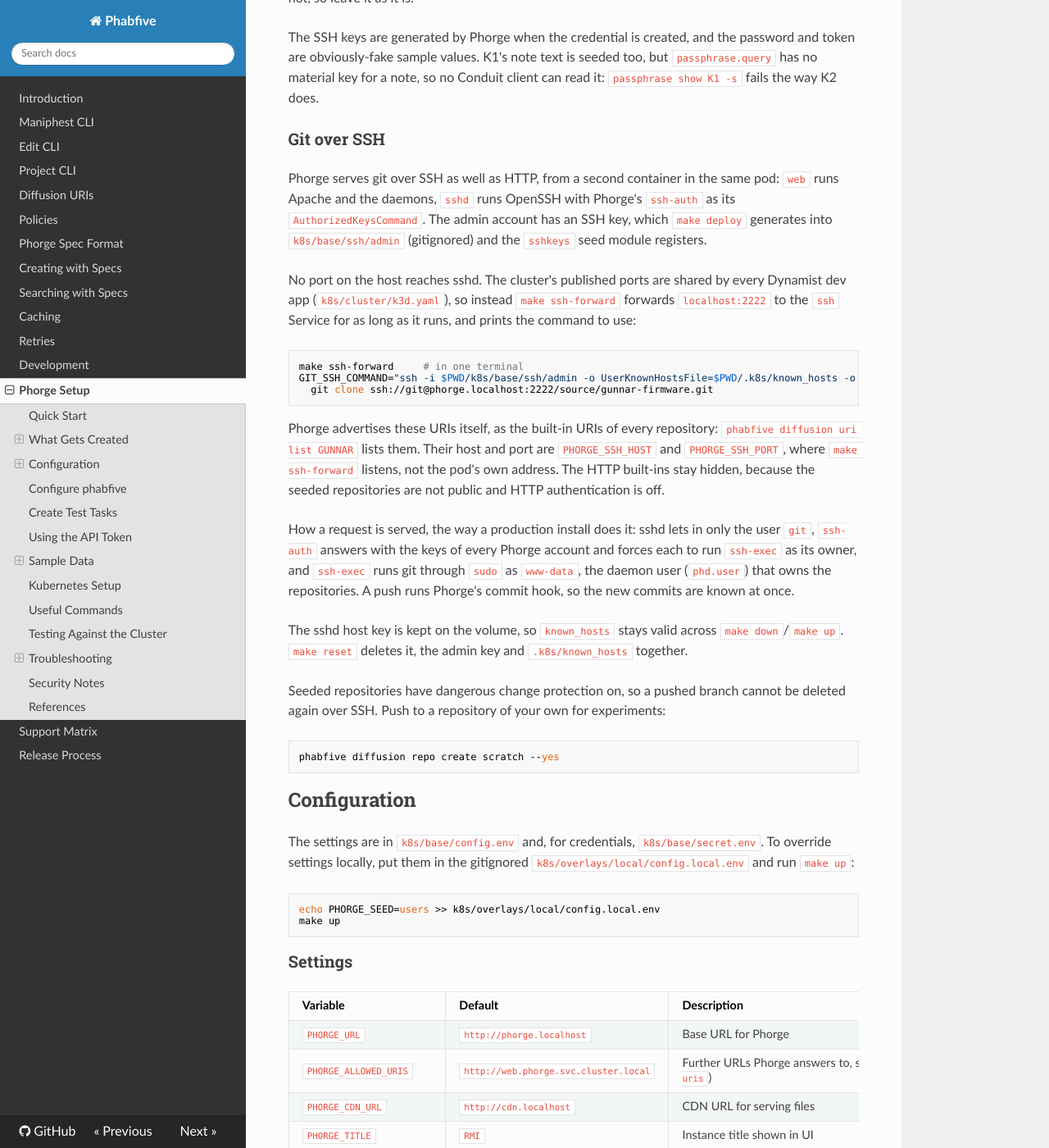
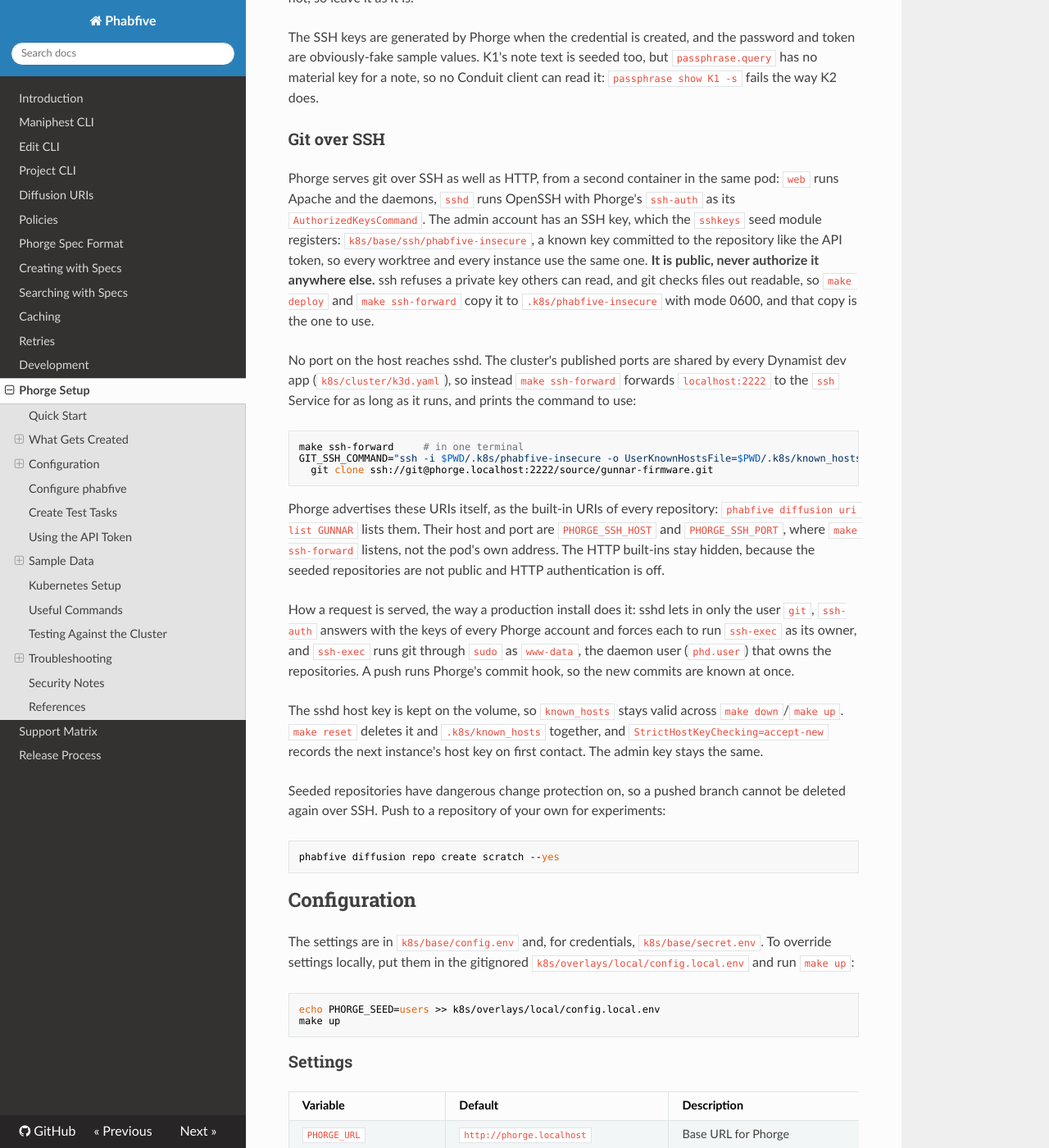
Before and after one commit to dynamist/phabfive, an MkDocs documentation site: the page built from docs/phorge-setup.md, in a window 1280 px wide and 1400 px high, scrolled down 5123 px. Shown: the whole window at 82% size. Built offline with MkDocs 1.6.1, drawn with Linux system fonts in a browser that asks for light colours; nearby versions of some CDN libraries; some of the changed text lies outside the part shown.

Commit message:
chore: use a known SSH key for the local Phorge's admin
`make deploy` generated the admin's SSH key into k8s/base/ssh/ of the
worktree that deployed, so every other worktree sharing the k3d instance
had no key: git over SSH did not work there, and tests/k8s/test_ssh.py and
`kubectl kustomize k8s/overlays/ci` failed for want of the file.

Commit a known key instead, k8s/base/ssh/phabfive-insecure, public on
purpose like api-supersecr3tapikeyfordevelop1. ssh refuses a private key
others can read and git checks it out 0644, so `make deploy` and `make
ssh-forward` use a 0600 copy in .k8s/, and test_ssh.py makes its own.
`make reset` keeps the key, and `make validate` no longer needs one
generated. The seed adds the new key next to an old one, so a running
instance needs no reset. `make creds` prints the full GIT_SSH_COMMAND with
StrictHostKeyChecking=accept-new, since each reset brings a new host key.

detect-private-key excludes the file. trufflehog reports it only as
unverified, which CI and the hook do not fail on.

Co-Authored-By: Claude Opus 5.5 <noreply@anthropic.com>

````diff
--- a/.pre-commit-config.yaml
+++ b/.pre-commit-config.yaml
@@ -30,6 +30,8 @@ repos:
       - id: detect-aws-credentials
         args: [--allow-missing-credentials]
       - id: detect-private-key
+        # The local Phorge's dev key, public on purpose, see k8s/base/ssh/README.md
+        exclude: ^k8s/base/ssh/phabfive-insecure$
       - id: end-of-file-fixer
         exclude: |
           (?x)
--- a/docs/phorge-setup.md
+++ b/docs/phorge-setup.md
@@ -211,8 +211,12 @@ client can read it: `passphrase show K1 -s` fails the way K2 does.
 Phorge serves git over SSH as well as HTTP, from a second container in the
 same pod: `web` runs Apache and the daemons, `sshd` runs OpenSSH with Phorge's
 `ssh-auth` as its `AuthorizedKeysCommand`. The admin account has an SSH key,
-which `make deploy` generates into `k8s/base/ssh/admin` (gitignored) and the
-`sshkeys` seed module registers.
+which the `sshkeys` seed module registers: `k8s/base/ssh/phabfive-insecure`, a
+known key committed to the repository like the API token, so every worktree and
+every instance use the same one. **It is public, never authorize it anywhere
+else.** ssh refuses a private key others can read, and git checks files out
+readable, so `make deploy` and `make ssh-forward` copy it to
+`.k8s/phabfive-insecure` with mode 0600, and that copy is the one to use.
 
 No port on the host reaches sshd. The cluster's published ports are shared by
 every Dynamist dev app (`k8s/cluster/k3d.yaml`), so instead `make ssh-forward`
@@ -221,7 +225,7 @@ and prints the command to use:
 
 ```bash
 make ssh-forward     # in one terminal
-GIT_SSH_COMMAND="ssh -i $PWD/k8s/base/ssh/admin -o UserKnownHostsFile=$PWD/.k8s/known_hosts -o StrictHostKeyChecking=accept-new" \
+GIT_SSH_COMMAND="ssh -i $PWD/.k8s/phabfive-insecure -o UserKnownHostsFile=$PWD/.k8s/known_hosts -o StrictHostKeyChecking=accept-new" \
   git clone ssh://git@phorge.localhost:2222/source/gunnar-firmware.git
 ```
 
@@ -238,8 +242,9 @@ and forces each to run `ssh-exec` as its owner, and `ssh-exec` runs git through
 A push runs Phorge's commit hook, so the new commits are known at once.
 
 The sshd host key is kept on the volume, so `known_hosts` stays valid across
-`make down`/`make up`. `make reset` deletes it, the admin key and
-`.k8s/known_hosts` together.
+`make down`/`make up`. `make reset` deletes it and `.k8s/known_hosts`
+together, and `StrictHostKeyChecking=accept-new` records the next instance's
+host key on first contact. The admin key stays the same.
 
 Seeded repositories have dangerous change protection on, so a pushed branch
 cannot be deleted again over SSH. Push to a repository of your own for
@@ -401,7 +406,7 @@ phorge/seed/
 | `tasks` | users, projects, spaces | tasks, through `maniphest.edit` |
 | `credentials` | auth | Passphrase credentials, through Phorge's editors |
 | `repositories` | auth, users | hosted git repositories and their history, through `diffusion.repository.edit` |
-| `sshkeys` | auth | the admin's SSH key from `k8s/base/ssh/admin.pub`, through Phorge's editor |
+| `sshkeys` | auth | the admin's SSH key from `k8s/base/ssh/phabfive-insecure.pub`, through Phorge's editor |
 
 Every module is idempotent - it creates only what is missing - so restarting the
 pod duplicates nothing. `PHORGE_SEED` is `all` by default; to seed only part of
````
Also changed, not shown: CHANGELOG.md (+10 -0 lines), k8s/base/ssh/README.md (added, +12 -0 lines), 9 other files.
